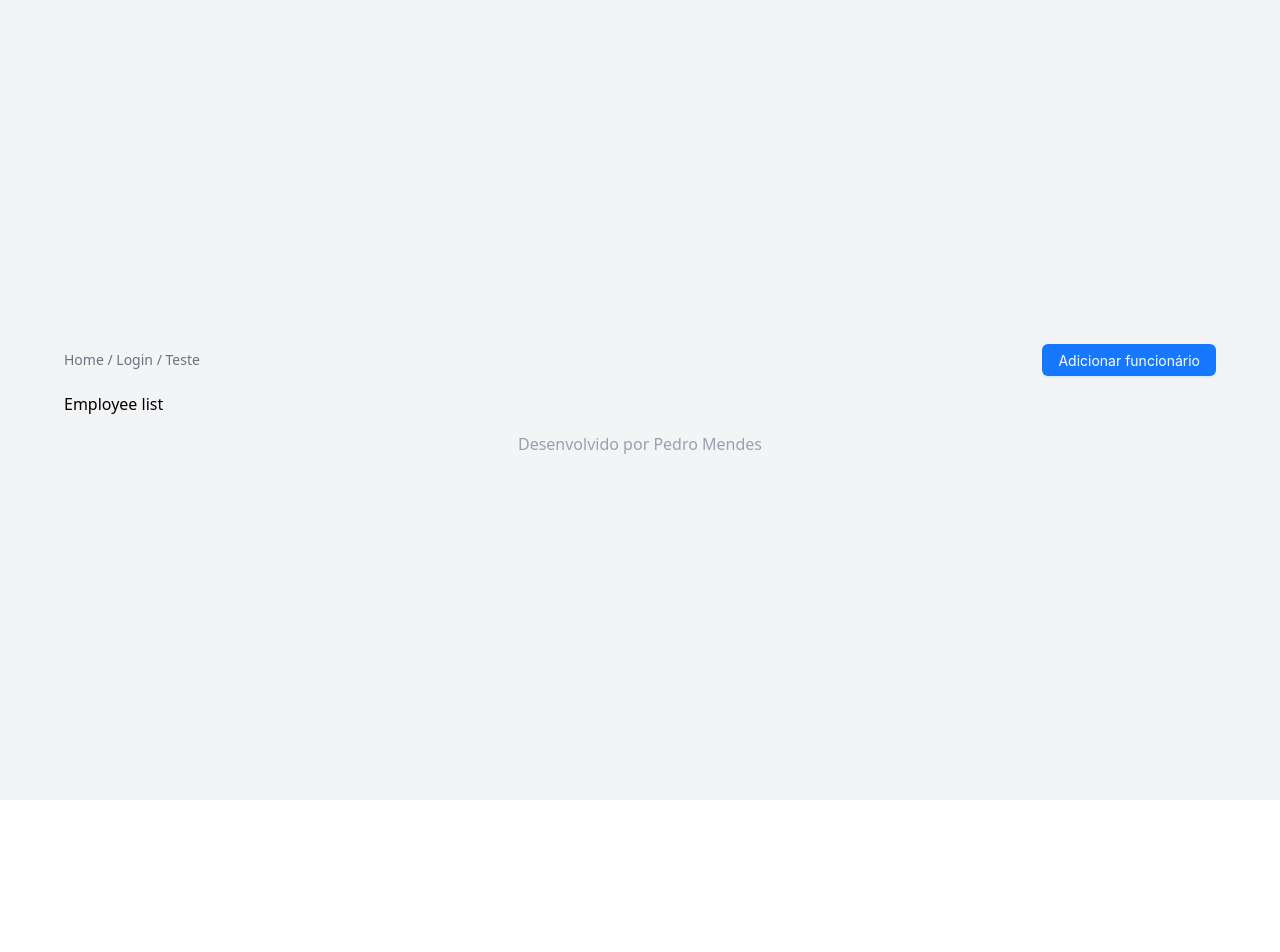
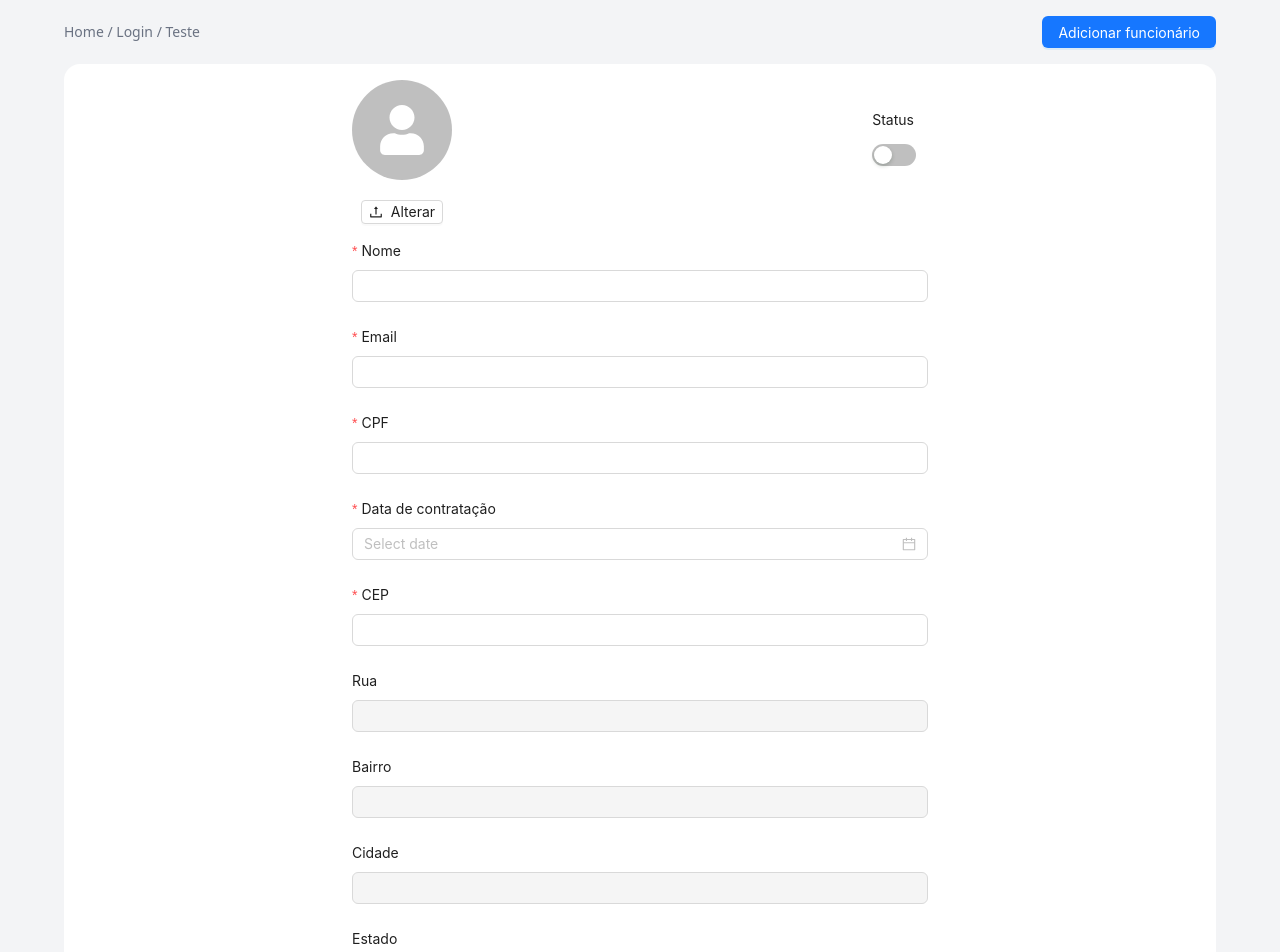
Before and after one commit to ordepMendes/employee-control-panel, a React (Vite) app: page /home/edit-employee/1 in a window 1280 px wide. Shown: the top 952 px of the page. Before the commit the page ends 800 px from the top, so only its background shows below. Built offline with nearby package versions, Linux system fonts and the light colour scheme.

Commit message:
feat: :sparkles: Estrutura da tela de Registro do formulario + formulario
Base da tela de de registro e estrutura inicial do formulario, validações em fases iniciais

```diff
--- a/src/pages/Register-employee/index.tsx
+++ b/src/pages/Register-employee/index.tsx
@@ -1,5 +1,90 @@
+import { Avatar, Form, Input, DatePicker, Switch, Upload, Button } from "antd";
+import { UploadOutlined } from "@ant-design/icons";
+import { FaUser } from "react-icons/fa";
+
 function RegisterEmployee() {
-  return <h1>Employee list</h1>;
+  return (
+    <div className="w-full overflow-x-auto">
+      <div className="flex min-w-full items-center justify-center rounded-2xl bg-white p-4">
+        <Form layout="vertical" className="w-full max-w-xl space-y-4">
+          <div className="flex items-center justify-between">
+            <div className="flex flex-col items-center">
+              <Avatar size={100} icon={<FaUser />} />
+              <Upload showUploadList={false}>
+                <Button size="small" className="mt-5" icon={<UploadOutlined />}>
+                  Alterar
+                </Button>
+              </Upload>
+            </div>
+            <Form.Item label="Status" name="status" valuePropName="checked">
+              <Switch />
+            </Form.Item>
+          </div>
+          <Form.Item
+            label="Nome"
+            name="nome"
+            rules={[{ required: true, message: "Por favor, insira o nome" }]}
+          >
+            <Input />
+          </Form.Item>
+          <Form.Item
+            label="Email"
+            name="email"
+            rules={[
+              { required: true, message: "Por favor, insira o email" },
+              { type: "email", message: "Email inválido" },
+            ]}
+          >
+            <Input />
+          </Form.Item>
+
+          <Form.Item
+            label="CPF"
+            name="cpf"
+            rules={[{ required: true, message: "Por favor, insira o CPF" }]}
+          >
+            <Input maxLength={11} />
+          </Form.Item>
+
+          <Form.Item
+            label="Data de contratação"
+            name="dataContratacao"
+            rules={[{ required: true, message: "Por favor, selecione a data" }]}
+          >
+            <DatePicker className="w-full" />
+          </Form.Item>
+          <Form.Item
+            label="CEP"
+            name="cep"
+            rules={[{ required: true, message: "Insira um CEP válido" }]}
+          >
+            <Input />
+          </Form.Item>
+
+          <Form.Item label="Rua" name="rua">
+            <Input disabled />
+          </Form.Item>
+
+          <Form.Item label="Bairro" name="bairro">
+            <Input disabled />
+          </Form.Item>
+
+          <Form.Item label="Cidade" name="cidade">
+            <Input disabled />
+          </Form.Item>
+
+          <Form.Item label="Estado" name="estado">
+            <Input disabled />
+          </Form.Item>
+          <Form.Item>
+            <Button type="primary" htmlType="submit" className="w-full">
+              Cadastrar Funcionário
+            </Button>
+          </Form.Item>
+        </Form>
+      </div>
+    </div>
+  );
 }
 
 export default RegisterEmployee;
```
